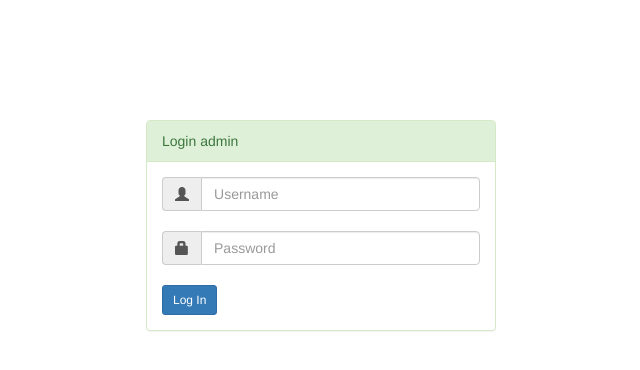
After one commit to sanayaCorp/e-inventory, a CodeIgniter app: page /database/welcome/login in a window 1280 px wide. The commit adds this page. Shown: the top 370 px of the page, without its empty margins (319-959 px from the left). Run offline with CodeIgniter, Linux system fonts and the light colour scheme; some libraries are stand-ins or nearby versions.

Commit message:
e-inventory commit login form

```diff
--- a/application/controllers/Welcome.php
+++ b/application/controllers/Welcome.php
@@ -29,6 +29,9 @@ class Welcome extends CI_Controller {
 		function kontak(){
 			$this->template->load('welcome_message','vkontak');
 		}
-		//$this->load->view('welcome_message');
+
+		function login() {
+			$this->load->view('vlogin');
+		}
 
 }
--- /dev/null
+++ b/application/views/vlogin.php
@@ -0,0 +1,36 @@
+<!DOCTYPE html>
+<html lang="en">
+<head>
+	<link rel="stylesheet" type="text/css" href="<?php echo base_url().'asset/bootstrap/dist/css/bootstrap.css' ?>">
+	<script type="text/javascript" src="<?php echo base_url().'asset/jquery/dist/js/jquery.js' ?>"></script>
+	<script type="text/javascript" src="<?php echo base_url().'asset/bootstrap/dist/js/bootstrap.js' ?>"></script>
+	<script type="text/javascript" src="<?php echo base_url().'asset/jquery/dist/js/jquery.min.js' ?>"></script>
+</head>
+<body>
+</br></br></br></br></br></br>
+	<div class="container">
+		<div class="col-md-4 col-md-offset-4 kotak-login">
+			<div class="panel panel-success">
+				<div class="panel-heading">
+					Login admin
+				</div>
+				<div class="panel-body">
+				<?php echo form_open('login/cek') ?>
+					<div class="input-group">
+						<span class="input-group-addon" id="basic-addon1"><span class="glyphicon glyphicon-user"></span></span>
+						<input type="text" name="username" class="form-control" placeholder="Username" aria-describedby="basic-addon1">
+					</div>
+					<br/>
+					<div class="input-group">
+						<span class="input-group-addon" id="basic-addon1"><span class="glyphicon glyphicon-lock"></span></span>
+						<input type="password" name="password" class="form-control" placeholder="Password" aria-describedby="basic-addon1">
+					</div>
+					<br/>
+					<input type="submit" name="submit" value="Log In" class="btn btn-sm btn-primary">
+				   </form>
+				</div>
+			</div>
+		</div>
+	</div>
+</body>
+</html>
```
Also changed, not shown: application/views/welcome_message.php (+4 -5 lines).
